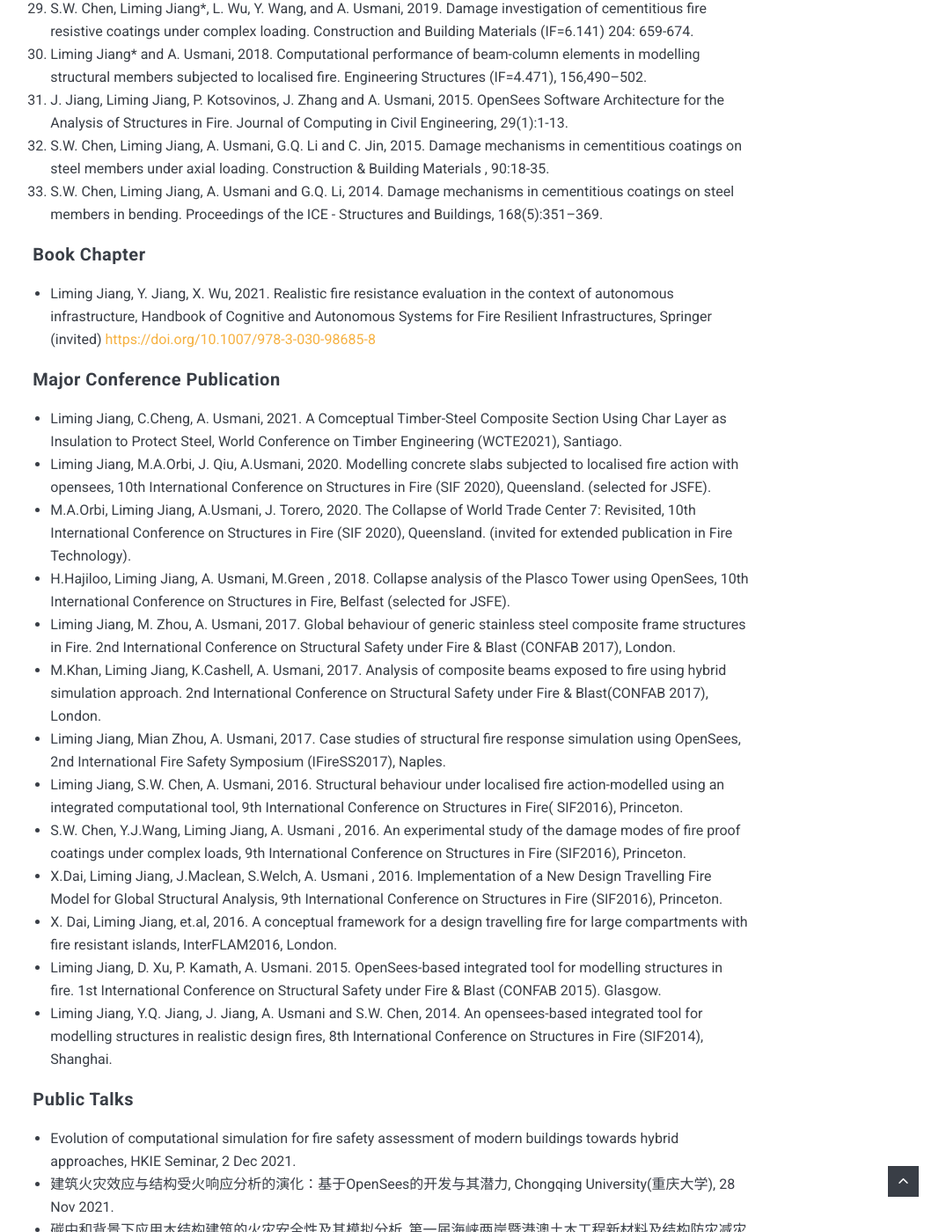
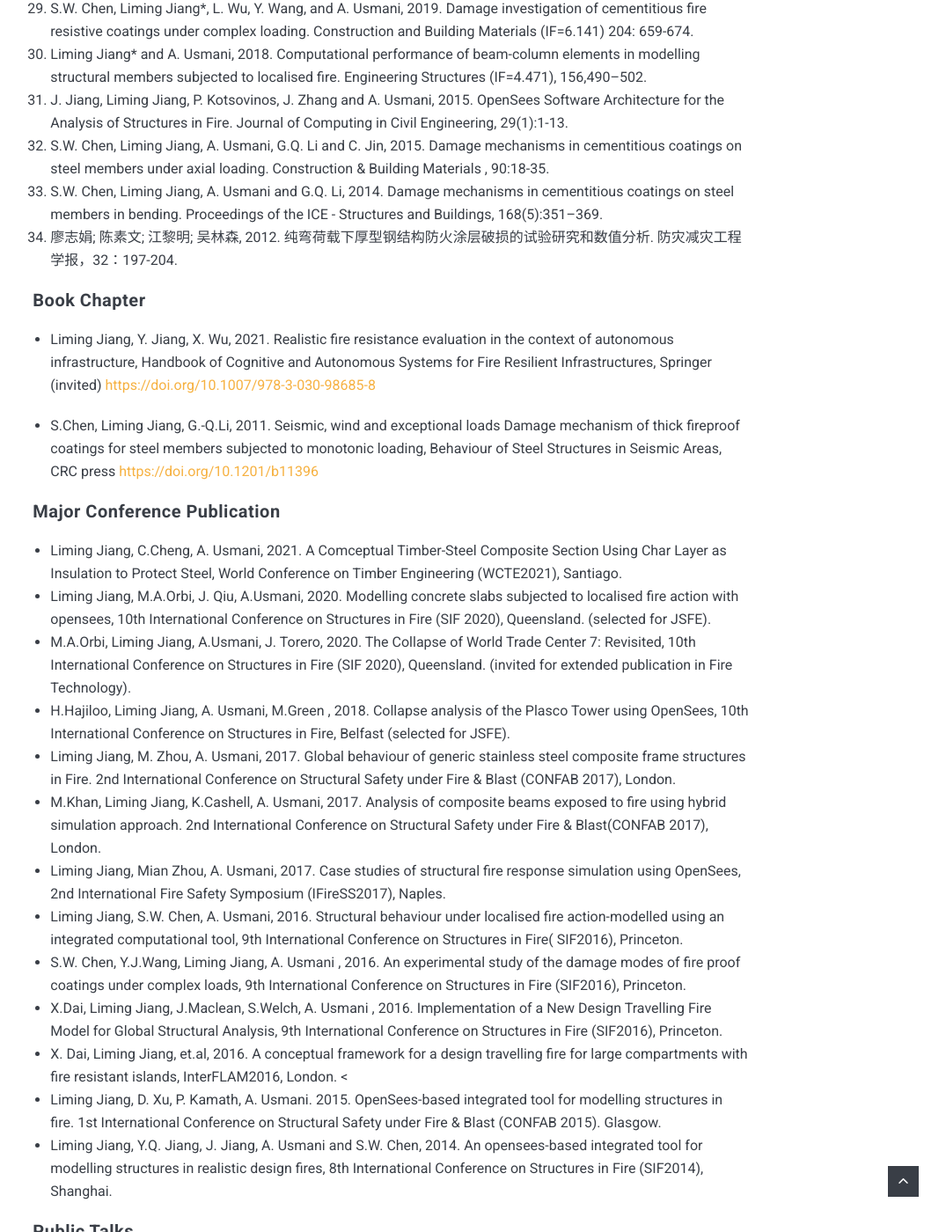
Before and after one commit to LimingXLiming/JiangLiming, a Jekyll site: the page built from _pages/Publication.md, in a window 1280 px wide and 1400 px high, scrolled down 2506 px. Shown: the whole window at 88% size, without its empty margins (196-1271 px from the left). Built offline with Jekyll 4.4.1, drawn with Linux system fonts in a browser that asks for light colours; nearby versions of some CDN libraries.

Commit message:
Update Publication.md

```diff
--- a/_pages/Publication.md
+++ b/_pages/Publication.md
@@ -45,6 +45,7 @@ For more information, please visit [My ResearchGate Page](https://www.researchga
   <li> J. Jiang, Liming Jiang, P. Kotsovinos, J. Zhang and A. Usmani, 2015. OpenSees Software Architecture for the Analysis of Structures in Fire. Journal of Computing in Civil Engineering, 29(1):1-13.</li>
   <li> S.W. Chen, Liming Jiang, A. Usmani, G.Q. Li and C. Jin, 2015. Damage mechanisms in cementitious coatings on steel members under axial loading. Construction & Building Materials , 90:18-35.</li>
   <li> S.W. Chen, Liming Jiang, A. Usmani and G.Q. Li, 2014. Damage mechanisms in cementitious coatings on steel members in bending. Proceedings of the ICE - Structures and Buildings, 168(5):351–369. </li>
+  <li> 廖志娟; 陈素文; 江黎明; 吴林森, 2012. 纯弯荷载下厚型钢结构防火涂层破损的试验研究和数值分析. 防灾减灾工程学报，32：197-204. </li>
 </ol>
 
 #### Book Chapter
@@ -52,26 +53,26 @@ For more information, please visit [My ResearchGate Page](https://www.researchga
 
   * Liming Jiang, Y. Jiang, X. Wu, 2021. Realistic fire resistance evaluation in the context of autonomous infrastructure, Handbook of Cognitive and Autonomous Systems for Fire Resilient Infrastructures, Springer (invited) [https://doi.org/10.1007/978-3-030-98685-8](https://doi.org/10.1007/978-3-030-98685-8)
 
+ * S.Chen, Liming Jiang, G.-Q.Li, 2011. Seismic, wind and exceptional loads Damage mechanism of thick fireproof coatings for steel members subjected to monotonic loading, Behaviour of Steel Structures in Seismic Areas, CRC press [https://doi.org/10.1201/b11396](https://doi.org/10.1201/b11396)
+
 
 
 #### Major Conference Publication
 
-<ul>
-  <li>Liming Jiang, C.Cheng, A. Usmani, 2021. A Comceptual Timber-Steel Composite Section Using Char Layer as Insulation to Protect Steel, World Conference on Timber Engineering (WCTE2021), Santiago.</li>
-  <li> Liming Jiang, M.A.Orbi, J. Qiu, A.Usmani, 2020. Modelling concrete slabs subjected to localised fire action with opensees, 10th International Conference on Structures in Fire (SIF 2020), Queensland. (selected for JSFE).</li>
-   <li> M.A.Orbi, Liming Jiang, A.Usmani, J. Torero, 2020. The Collapse of World Trade Center 7: Revisited, 10th International Conference on Structures in Fire (SIF 2020), Queensland. (invited for extended publication in Fire Technology).</li>
-    <li>H.Hajiloo,  Liming Jiang,  A. Usmani, M.Green , 2018. Collapse analysis of the Plasco Tower using OpenSees, 10th International Conference on Structures in Fire, Belfast (selected for JSFE). </li>
-	<li>Liming Jiang, M. Zhou, A. Usmani, 2017. Global behaviour of generic stainless steel composite frame structures in Fire. 2nd International Conference on Structural Safety under Fire & Blast (CONFAB 2017), London. </li>
-	<li> M.Khan, Liming Jiang, K.Cashell, A. Usmani, 2017. Analysis of composite beams exposed to fire using hybrid simulation approach. 2nd International Conference on Structural Safety under Fire & Blast(CONFAB 2017), London.</li>
-	<li> Liming Jiang, Mian Zhou, A. Usmani, 2017. Case studies of structural fire response simulation using OpenSees, 2nd International Fire Safety Symposium (IFireSS2017), Naples.</li>
-	<li> Liming Jiang, S.W. Chen, A. Usmani, 2016. Structural behaviour under localised fire action-modelled using an integrated computational tool, 9th International Conference on Structures in Fire( SIF2016), Princeton.</li>
-	<li> S.W. Chen, Y.J.Wang, Liming Jiang, A. Usmani , 2016. An experimental study of the damage modes of fire proof coatings under complex loads, 9th International Conference on Structures in Fire (SIF2016), Princeton.</li>
-	<li>X.Dai, Liming Jiang, J.Maclean, S.Welch, A. Usmani , 2016. Implementation of a New Design Travelling Fire Model for Global Structural Analysis, 9th International Conference on Structures in Fire (SIF2016), Princeton.  </li>
-	<li> X. Dai, Liming Jiang, et.al, 2016. A conceptual framework for a design travelling fire for large compartments with fire resistant islands, InterFLAM2016, London. </li>
-	<li> Liming Jiang, D. Xu, P. Kamath, A. Usmani. 2015. OpenSees-based integrated tool for modelling structures in fire. 1st International Conference on Structural Safety under Fire & Blast (CONFAB 2015). Glasgow. </li>
-	<li> Liming Jiang, Y.Q. Jiang, J. Jiang, A. Usmani and S.W. Chen, 2014. An opensees-based integrated tool for modelling structures in realistic design fires, 8th International Conference on Structures in Fire (SIF2014), Shanghai. </li>
+* Liming Jiang, C.Cheng, A. Usmani, 2021. A Comceptual Timber-Steel Composite Section Using Char Layer as Insulation to Protect Steel, World Conference on Timber Engineering (WCTE2021), Santiago.
+* Liming Jiang, M.A.Orbi, J. Qiu, A.Usmani, 2020. Modelling concrete slabs subjected to localised fire action with opensees, 10th International Conference on Structures in Fire (SIF 2020), Queensland. (selected for JSFE).
+*  M.A.Orbi, Liming Jiang, A.Usmani, J. Torero, 2020. The Collapse of World Trade Center 7: Revisited, 10th International Conference on Structures in Fire (SIF 2020), Queensland. (invited for extended publication in Fire Technology).
+* H.Hajiloo,  Liming Jiang,  A. Usmani, M.Green , 2018. Collapse analysis of the Plasco Tower using OpenSees, 10th International Conference on Structures in Fire, Belfast (selected for JSFE).
+* Liming Jiang, M. Zhou, A. Usmani, 2017. Global behaviour of generic stainless steel composite frame structures in Fire. 2nd International Conference on Structural Safety under Fire & Blast (CONFAB 2017), London.
+* M.Khan, Liming Jiang, K.Cashell, A. Usmani, 2017. Analysis of composite beams exposed to fire using hybrid simulation approach. 2nd International Conference on Structural Safety under Fire & Blast(CONFAB 2017), London.
+* Liming Jiang, Mian Zhou, A. Usmani, 2017. Case studies of structural fire response simulation using OpenSees, 2nd International Fire Safety Symposium (IFireSS2017), Naples.
+* Liming Jiang, S.W. Chen, A. Usmani, 2016. Structural behaviour under localised fire action-modelled using an integrated computational tool, 9th International Conference on Structures in Fire( SIF2016), Princeton.
+* S.W. Chen, Y.J.Wang, Liming Jiang, A. Usmani , 2016. An experimental study of the damage modes of fire proof coatings under complex loads, 9th International Conference on Structures in Fire (SIF2016), Princeton.
+* X.Dai, Liming Jiang, J.Maclean, S.Welch, A. Usmani , 2016. Implementation of a New Design Travelling Fire Model for Global Structural Analysis, 9th International Conference on Structures in Fire (SIF2016), Princeton.
+* X. Dai, Liming Jiang, et.al, 2016. A conceptual framework for a design travelling fire for large compartments with fire resistant islands, InterFLAM2016, London. <
+* Liming Jiang, D. Xu, P. Kamath, A. Usmani. 2015. OpenSees-based integrated tool for modelling structures in fire. 1st International Conference on Structural Safety under Fire & Blast (CONFAB 2015). Glasgow.
+* Liming Jiang, Y.Q. Jiang, J. Jiang, A. Usmani and S.W. Chen, 2014. An opensees-based integrated tool for modelling structures in realistic design fires, 8th International Conference on Structures in Fire (SIF2014), Shanghai.
 
-</ul>
 
 #### Public Talks
 * Evolution of computational simulation for fire safety assessment of modern buildings towards hybrid approaches, HKIE Seminar, 2 Dec 2021.
```
